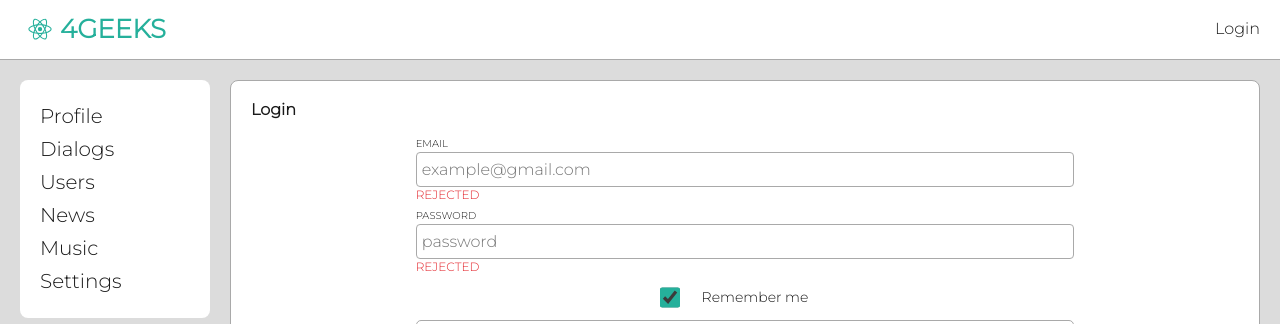
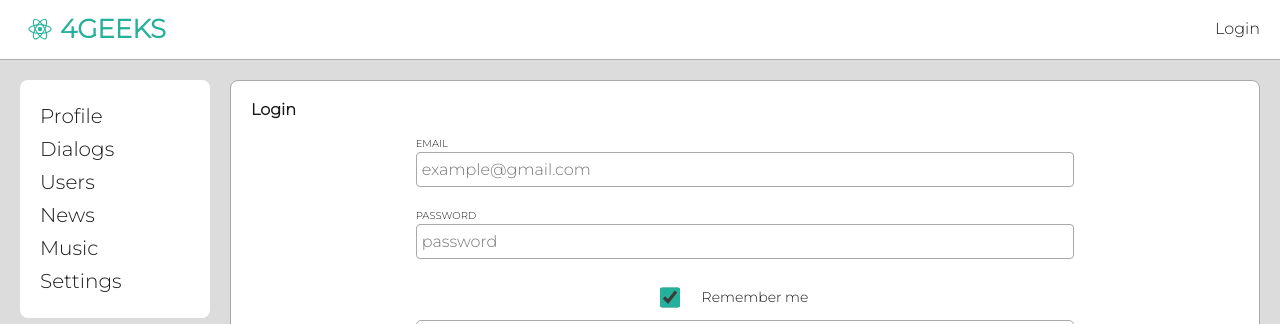
Before and after one commit to andreynav/social-network, a React (Create React App) app: page /login in a window 1280 px wide. Shown: the top 324 px of the page. Built offline with nearby package versions, Linux system fonts and the light colour scheme; no server answers.

Commit message:
107 migrated login to type script and fix captcha error notification

```diff
--- a/src/components/App/App.js
+++ b/src/components/App/App.js
@@ -10,7 +10,7 @@ import {
 	Footer,
 	HeaderContainerWithMapProps,
 	Loader,
-	Login,
+	LoginWithMapProps,
 	MusicContainer,
 	Navbar,
 	NewsContainer,
@@ -50,7 +50,7 @@ const App = (props) => {
 						<Route path="/news" element={<NewsContainer />} />
 						<Route path="/music" element={<MusicContainer />} />
 						<Route path="/settings" element={<SettingsContainer />} />
-						<Route path="/login" element={<Login />} />
+						<Route path="/login" element={<LoginWithMapProps />} />
 						<Route path="/*" element={<NotFound />} />
 					</Routes>
 				</Suspense>
--- a/src/components/Captcha/Captcha.tsx
+++ b/src/components/Captcha/Captcha.tsx
@@ -9,18 +9,15 @@ type ImageWrapperT = {
 	height: string
 }
 
-type ErrorT = {
-	server: {
-		message: string
-		ref: unknown
-	}
+type FieldErrorT = {
+	message?: string
 }
 
 type CaptchaPropsT = {
 	name: string
 	label: string
 	register: UseFormRegister<FieldValues>
-	errors: ErrorT
+	errors: FieldErrorT
 	onClearErrors: () => void
 	captcha: string
 	height: string
--- a/src/components/InputField/InputField.jsx
+++ b/src/components/InputField/InputField.jsx
@@ -2,6 +2,8 @@ import React from 'react'
 import styled from 'styled-components'
 
 import { Label } from '../index'
+
+// TODO type name: 'email' | 'password' | 'captcha'
 
 export const InputField = (props) => {
 	const {
@@ -19,11 +21,12 @@ export const InputField = (props) => {
 
 	const isProfileFormError =
 		isPutError && (name !== 'email' || name !== 'password')
-	const isLoginFormError = errors && (name === 'email' || name === 'password')
+	const isLoginFormError =
+		errors && (name === 'email' || name === 'password' || name === 'captcha')
+	console.log(errors)
+	console.log(errors[name]?.message)
 	const labelError = (
-		<Label color={'error'}>
-			{(errors[name] && errors[name]?.message) || errors.server?.message}
-		</Label>
+		<Label color={'error'}>{errors[name] && errors[name]?.message}</Label>
 	)
 
 	return (
--- a/src/components/Login/FormLogin.jsx
+++ b/src/components/Login/FormLogin.tsx
@@ -4,19 +4,19 @@ import styled from 'styled-components'
 
 import { Button, Captcha, InputField, Label } from '../index'
 
-export const FormLogin = (props) => {
-	const {
+export const FormLogin = ({
 	onSubmit,
 	registerInput,
 	errors,
 	registerCheckbox,
 	onClearErrors,
 	captcha
-	} = props
+}: any) => {
 	const { t } = useTranslation()
 	const minLength = 5
 	const minLengthError = t('auth.errors.minLength', { count: minLength })
 
+	// console.log(errors)
 	return (
 		<LoginForm onSubmit={onSubmit}>
 			<InputField
@@ -70,7 +70,7 @@ export const FormLogin = (props) => {
 					errors={errors}
 					onClearErrors={onClearErrors}
 					captcha={captcha}
-					height={85}
+					height={'85'}
 				/>
 			)}
 			<Button fontSize="16px">{t('auth.login')}</Button>
--- a/src/components/Login/Login.jsx
+++ b/src/components/Login/Login.tsx
@@ -1,19 +1,32 @@
 import React, { useEffect } from 'react'
 import { useForm } from 'react-hook-form'
 import { useTranslation } from 'react-i18next'
-import { connect } from 'react-redux'
+import { ConnectedProps, connect } from 'react-redux'
 import { useNavigate } from 'react-router-dom'
 import styled from 'styled-components'
 
 import {
+	AuthDataT,
 	loginUser,
 	selectCaptcha,
 	selectError,
 	selectIsAuth
 } from '../../store/authReducer'
+import { RootState } from '../../store/store'
 import { FormLogin } from '../index'
 
-const Login = ({ isAuth, error, captcha, loginUser }) => {
+type MapStateToPropsT = {
+	isAuth: boolean
+	captcha: string | null
+	error: string
+}
+
+const Login = ({
+	isAuth,
+	error,
+	captcha,
+	loginUser
+}: PropsFromRedux): JSX.Element => {
 	const navigate = useNavigate()
 
 	const {
@@ -23,20 +36,27 @@ const Login = ({ isAuth, error, captcha, loginUser }) => {
 		reset,
 		setError,
 		clearErrors
-	} = useForm({ mode: 'onBlur' })
+	} = useForm<AuthDataT>({ mode: 'onBlur' })
 
-	const onFormSubmit = (data) => {
+	const onFormSubmit = (data: AuthDataT) => {
 		loginUser(data)
-		!!errors.server && reset()
+		if (errors && Object.keys(errors).length !== 0) {
+			reset()
+		}
 	}
 
 	const onClearErrors = () => {
-		errors.server && clearErrors()
+		errors && clearErrors()
 	}
 
 	useEffect(() => {
 		isAuth && navigate('/profile')
-		error && setError('server', { message: error })
+		if (error == 'Incorrect Email or Password') {
+			setError('email', { message: error })
+			setError('password', { message: error })
+		} else if (error == 'Incorrect anti-bot symbols') {
+			setError('captcha', { message: error })
+		}
 	}, [isAuth, error])
 
 	const { t } = useTranslation()
@@ -58,13 +78,16 @@ const Login = ({ isAuth, error, captcha, loginUser }) => {
 	)
 }
 
-const mapStateToProps = (state) => ({
+const mapStateToProps = (state: RootState): MapStateToPropsT => ({
 	isAuth: selectIsAuth(state),
 	captcha: selectCaptcha(state),
 	error: selectError(state)
 })
 
-export default connect(mapStateToProps, { loginUser })(Login)
+const connector = connect(mapStateToProps, { loginUser })
+export type PropsFromRedux = ConnectedProps<typeof connector>
+
+export const LoginWithMapProps = connector(Login)
 
 const LoginWrapper = styled.div`
 	display: grid;
--- a/src/components/common/Label/Label.tsx
+++ b/src/components/common/Label/Label.tsx
@@ -4,6 +4,8 @@ import styled from 'styled-components'
 type StyledLabelT = {
 	fontSize: string
 	transform: string
+	htmlFor?: string
+	color?: string
 }
 
 export const Label = (props: PropsWithChildren<StyledLabelT>): JSX.Element => {
--- a/src/components/index.js
+++ b/src/components/index.js
@@ -10,7 +10,7 @@ import { Header } from './Header/Header'
 import { HeaderContainerWithMapProps } from './Header/HeaderContainer'
 import { InputField } from './InputField/InputField'
 import { FormLogin } from './Login/FormLogin'
-import Login from './Login/Login'
+import { LoginWithMapProps } from './Login/Login'
 import { MusicContainer } from './Music/Music'
 import { Navbar } from './Navbar/Navbar'
 import { NewsContainer } from './News/News'
@@ -60,7 +60,7 @@ export {
 	User,
 	Loader,
 	HeaderContainerWithMapProps,
-	Login,
+	LoginWithMapProps,
 	ProfileInfoStatus,
 	InputField,
 	FormLogin,
--- a/src/store/authReducer.ts
+++ b/src/store/authReducer.ts
@@ -3,11 +3,11 @@ import { PayloadAction, createAsyncThunk, createSlice } from '@reduxjs/toolkit'
 import { authAPI, securityAPI } from '../api/api'
 import { RootState } from './store'
 
-type AuthDataT = {
+export type AuthDataT = {
 	email: string
 	password: string
 	rememberMe: boolean
-	captcha: string
+	captcha?: string
 }
 
 type SetAuthDataT = {
@@ -28,7 +28,7 @@ type InitialStateT = {
 	isAuth: boolean
 	captcha: string | null
 	status: string | null
-	error: any | null
+	error: string | null
 }
 
 const initialState: InitialStateT = {
@@ -71,6 +71,7 @@ export const loginUser = createAsyncThunk(
 					dispatch(getCaptchaURL())
 				}
 				dispatch(setLoginDataAC({ id: null, isAuth: false }))
+				dispatch(setCaptchaAC({ url: null }))
 				throw new Error(data.messages[0])
 			}
 		} catch (error: any) {
@@ -81,9 +82,10 @@ export const loginUser = createAsyncThunk(
 
 export const logoutUser = createAsyncThunk(
 	'auth/logout',
-	async (_, { rejectWithValue }) => {
+	async (_, { dispatch, rejectWithValue }) => {
 		try {
 			await authAPI.logout()
+			dispatch(setCaptchaAC({ url: null }))
 		} catch (error: any) {
 			return rejectWithValue(error.message)
 		}
@@ -118,7 +120,7 @@ const authSlice = createSlice({
 			state.id = id
 			state.isAuth = isAuth
 		},
-		setCaptchaAC(state, action: PayloadAction<{ url: string }>) {
+		setCaptchaAC(state, action: PayloadAction<{ url: string | null }>) {
 			state.captcha = action.payload.url
 		}
 	},
@@ -134,7 +136,7 @@ const authSlice = createSlice({
 			})
 			.addCase(getAuthUserData.rejected, (state, action) => {
 				state.status = 'rejected'
-				state.error = action.error.message
+				state.error = action.error.message!
 			})
 			.addCase(loginUser.pending, (state) => {
 				state.status = 'pending'
@@ -146,7 +148,7 @@ const authSlice = createSlice({
 			})
 			.addCase(loginUser.rejected, (state, action) => {
 				state.status = 'rejected'
-				state.error = action.payload
+				state.error = action.payload as string
 			})
 			.addCase(logoutUser.pending, (state) => {
 				state.status = 'pending'
@@ -159,8 +161,7 @@ const authSlice = createSlice({
 			})
 			.addCase(logoutUser.rejected, (state, action) => {
 				state.status = 'rejected'
-				state.error = action.error.message
-				console.error(state.error)
+				state.error = action.error.message!
 			})
 			.addCase(getCaptchaURL.pending, (state) => {})
 			.addCase(getCaptchaURL.fulfilled, (state) => {})
@@ -172,7 +173,7 @@ export const selectLogin = (state: RootState) => state.auth.userName
 
 export const selectIsAuth = (state: RootState) => state.auth.isAuth
 
-export const selectError = (state: RootState) => state.auth.error
+export const selectError = (state: RootState) => state.auth.error!
 
 export const selectCaptcha = (state: RootState) => state.auth.captcha
 
```
Lines whose indentation alone changed are shown as unchanged.
